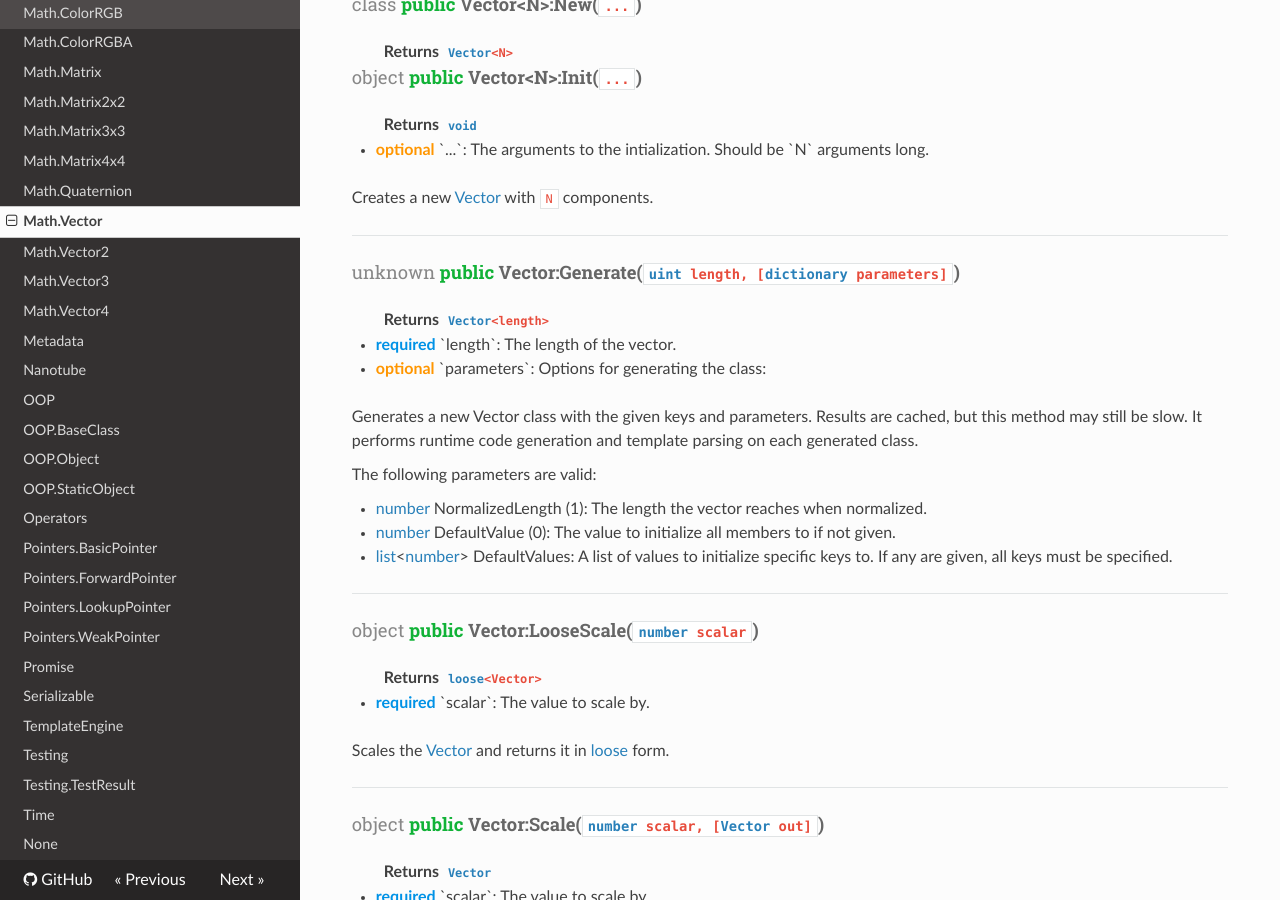
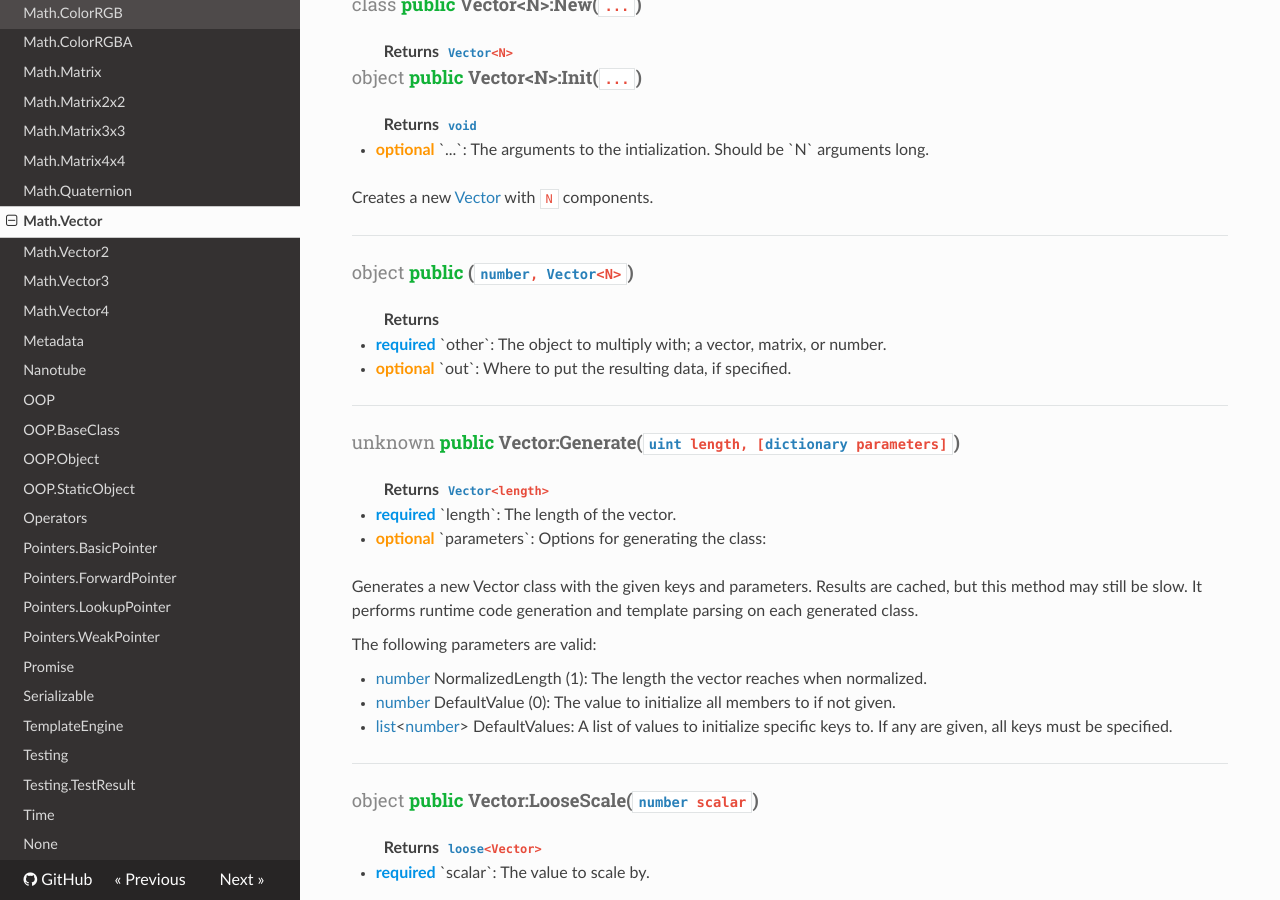
Before and after one commit to lua-carbon/carbon, an MkDocs documentation site: the page built from docs/Classes/Math.Vector.md, in a window 1280 px wide and 900 px high, scrolled down 389 px. Built offline with MkDocs 1.6.1, drawn with Linux system fonts in a browser that asks for light colours; nearby versions of some CDN libraries; old or Windows-style settings are respelled for this version of MkDocs.

```diff
--- a/docs/Classes/Math.Vector.md
+++ b/docs/Classes/Math.Vector.md
@@ -20,6 +20,15 @@ Presently has a hard maximum component count of 26, can be expanded upon request
 </ul>
 
 Creates a new <a href="Classes/Math.Vector">Vector</a> with `N` components.
+<hr/>
+<h4 class="method-name"><span class="doc-scope doc-object">object</span> <span class="doc-visibility doc-public">public</span> (<code><a href="Types#number">number</a>, <a href="Classes/Math.Vector">Vector</a>&lt;N&gt;</code>)</h4>
+<p class="method-returns bold">Returns <code></code></p>
+<ul class="doc-arg-list">
+<li><span class="doc-arg-level doc-required">required</span>  `other`: The object to multiply with; a vector, matrix, or number.</li>
+<li><span class="doc-arg-level doc-optional">optional</span>  `out`: Where to put the resulting data, if specified.</li>
+</ul>
+
+
 <hr/>
 <h4 class="method-name"><span class="doc-unknown">unknown</span> <span class="doc-visibility doc-public">public</span> Vector:Generate(<code><a href="Types#uint">uint</a> length, [<a href="Types#dictionary">dictionary</a> parameters]</code>)</h4>
 <p class="method-returns bold">Returns <code><a href="Classes/Math.Vector">Vector</a>&lt;length&gt;</code></p>
```
Also changed, not shown: 2 other files.
